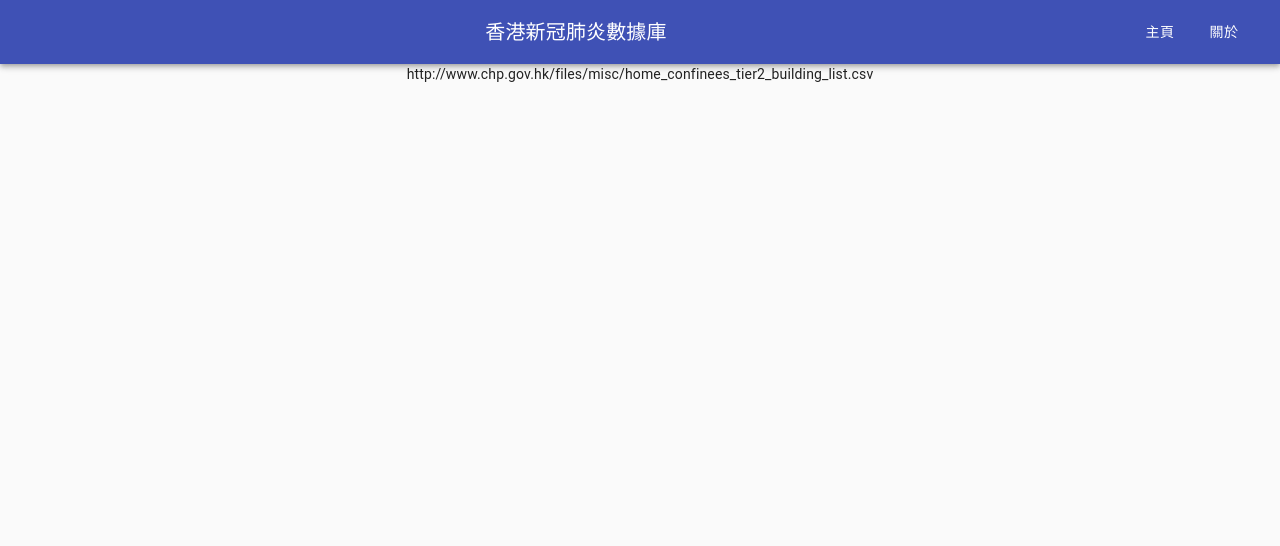
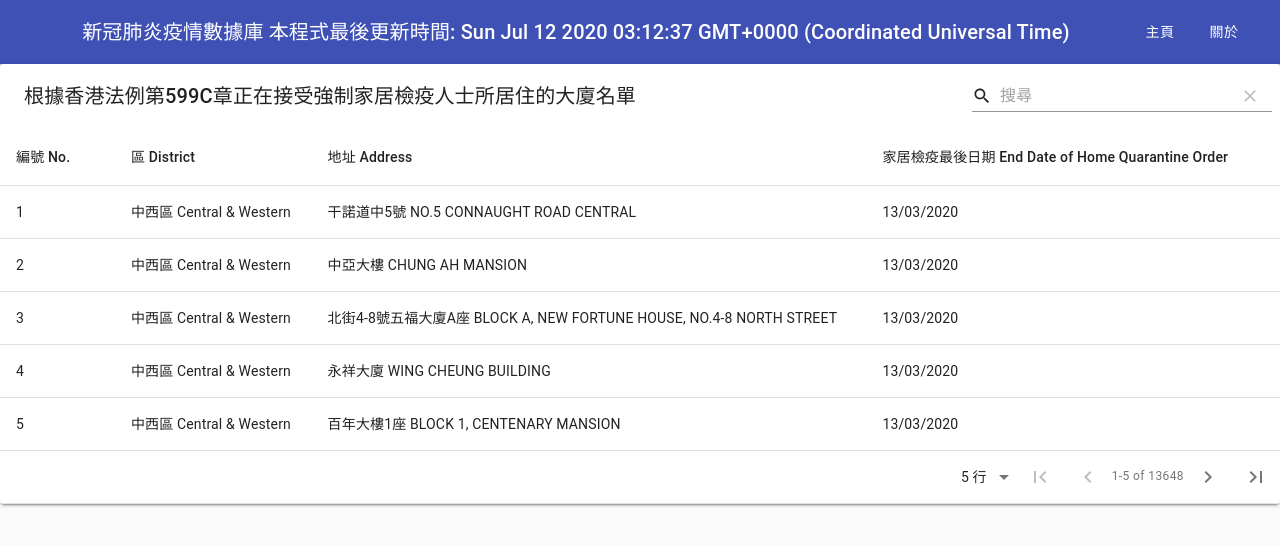
Before and after one commit to johnnyn2/hk-covid-stat, a React (Create React App) app: page / in a window 1280 px wide. Both pictures are taken after a click on the button "根據香港法例第599C章正在接受強制家居檢疫人士所居住的大廈名單". Shown: the top 546 px of the page. Built offline with nearby package versions, Linux system fonts and the light colour scheme.

Commit message:
implement statistic component

```diff
--- a/package.json
+++ b/package.json
@@ -9,6 +9,7 @@
     "@testing-library/react": "^9.5.0",
     "@testing-library/user-event": "^7.2.1",
     "d3-fetch": "^1.2.0",
+    "material-table": "^1.64.0",
     "react": "^16.13.1",
     "react-dom": "^16.13.1",
     "react-scripts": "3.4.1"
--- a/src/components/AppBar.js
+++ b/src/components/AppBar.js
@@ -1,7 +1,6 @@
-import React from 'react';
+import React, {useState, useEffect} from 'react';
 import AppBar from '@material-ui/core/AppBar';
 import Toolbar from '@material-ui/core/Toolbar';
-import IconButton from '@material-ui/core/IconButton';
 import Typography from '@material-ui/core/Typography';
 import InputBase from '@material-ui/core/InputBase';
 import { fade, makeStyles } from '@material-ui/core/styles';
@@ -66,9 +65,9 @@ const useStyles = makeStyles((theme) => ({
 }));
 
 export const CustomAppBar = (props) => {
+  const [date, setDate] = useState(new Date())
+
   const classes = useStyles();
-
-
 
   const handleChangePage = (currentPage) => {
       props.setCurrentPage((prevState) => ({
@@ -82,7 +81,7 @@ export const CustomAppBar = (props) => {
       <AppBar position="static">
         <Toolbar>
           <Typography className={classes.title} variant="h6" noWrap>
-            香港新冠肺炎數據庫
+            {`新冠肺炎疫情數據庫 本程式最後更新時間: ${date}`}
           </Typography>
           <Button color="inherit" onClick={() => handleChangePage(PAGES.MAIN)}>
             主頁
--- a/src/constants/constants.js
+++ b/src/constants/constants.js
@@ -10,5 +10,11 @@ export const STAT_URLS = {
     LATEST: 'latest_situation_of_reported_cases_covid_19_chi.csv',
     CASES: 'enhanced_sur_covid_19_chi.csv',
     BUILDINGS: 'building_list_chi.csv',
-    CONFINEES_BUILDINGS: 'http://www.chp.gov.hk/files/misc/home_confinees_tier2_building_list.csv'
+    CONFINEES_BUILDINGS: 'home_confinees_tier2_building_list.csv'
 }
+export const STAT_TITLE = {
+    LATEST: '本港2019冠狀病毒病的最新情況',
+    CASES: '本港疑似/確診2019冠狀病毒的個案詳情',
+    BUILDINGS: '過去14天內曾有疑似/確診個案居住過的住宅大廈; 或過去 14 天內曾出現兩宗或以上疑似/確診個案的非住宅大廈',
+    CONFINEES_BUILDINGS: '根據香港法例第599C章正在接受強制家居檢疫人士所居住的大廈名單'
+}
--- a/src/pages/About.js
+++ b/src/pages/About.js
@@ -1,4 +1,13 @@
 import React from 'react';
 export const About = () => {
-    return <span>about</span>
+    return (
+        <div>
+            <div>
+                免責聲明：所有資料由政府提供，請自行判斷資料真確性。如要查看csv及pdf數據，請瀏覽<a target="_blank" href="https://data.gov.hk/tc-data/dataset/hk-dh-chpsebcddr-novel-infectious-agent">政府資料一線通網站</a>
+            </div>
+            <div>
+                此應用程式由何瑋健開發，如有任何疑問，請電郵<a href="mailto:johnnyhohohohohoho@gmail.com">johnnyhohohohohoho@gmail.com</a>
+            </div>
+        </div>
+    )
 }
--- a/src/pages/Statistics.js
+++ b/src/pages/Statistics.js
@@ -1,15 +1,92 @@
 import React, {useState, useEffect} from 'react';
-import {STAT_URLS} from '../constants/constants';
-import {csv} from 'd3-fetch'
-import url from '../csv/building_list_chi.csv';
+import {STAT_URLS, STAT_TITLE} from '../constants/constants';
+import {csv} from 'd3-fetch';
+import latest from '../csv/latest_situation_of_reported_cases_covid_19_chi.csv';
+import cases from '../csv/enhanced_sur_covid_19_chi.csv';
+import buildings from '../csv/building_list_chi.csv';
+import confiness from '../csv/home_confinees_tier2_building_list.csv';
+import Tooltip from '@material-ui/core/Tooltip';
+import TablePagination from '@material-ui/core/TablePagination';
+
+import Clear from '@material-ui/icons/Clear';
+import Search from '@material-ui/icons/Search'
+import ViewColumn from '@material-ui/icons/ViewColumn'
+import SaveAlt from '@material-ui/icons/SaveAlt'
+import ChevronLeft from '@material-ui/icons/ChevronLeft'
+import ChevronRight from '@material-ui/icons/ChevronRight'
+import FirstPage from '@material-ui/icons/FirstPage'
+import LastPage from '@material-ui/icons/LastPage'
+import Check from '@material-ui/icons/Check'
+import FilterList from '@material-ui/icons/FilterList'
+import Remove from '@material-ui/icons/Remove'
+import ArrowDownward from "@material-ui/icons/ArrowDownward";
+
+import MaterialTable from 'material-table';
 
 export const Statisitcs = (props) => {
     const initState = {
+        columns: null,
         data: null,
+        title: '',
     }
     const [state, setState] = useState(initState);
     useEffect(() => {
-        csv(url).then(data => console.log(data['columns']))
+        let url = '';
+        let title = '';
+        switch(props.url) {
+            case STAT_URLS.LATEST: url = latest; title = STAT_TITLE.LATEST; break;
+            case STAT_URLS.CASES: url = cases; title = STAT_TITLE.CASES; break;
+            case STAT_URLS.BUILDINGS: url = buildings; title = STAT_TITLE.BUILDINGS; break;
+            case STAT_URLS.CONFINEES_BUILDINGS: url = confiness; title = STAT_TITLE.CONFINEES_BUILDINGS; break;
+        }
+        csv(url).then(csvData => {
+            const data = csvData.filter((row, i) => i !== csvData.length-1);
+            const columns = csvData.columns.map(col => ({title: col, field: col}));
+            console.log('data: ', data);
+            console.log('columns: ', columns);
+            setState((prevState) => ({...prevState, data, columns, title,}))
+        })
     },[])
-    return <span>{props.url}</span>;
+    return (
+        state.data !== null && state.col !== null ?
+            <MaterialTable
+            title={state.title}
+            columns={state.columns}
+            data={state.data}
+            localization={{
+                pagination: {
+                    previousTooltip: '上一頁',
+                    previousAriaLabel: '上一頁',
+                    nextTooltip: '下一頁',
+                    nextAriaLabel: '下一頁',
+                    lastTooltip: '最後一頁',
+                    lastAriaLabel: '最後一頁',
+                    firstTooltip: '第一頁',
+                    firstAriaLabel: '第一頁',
+                    labelRowsSelect: '行',
+                    labelRowsPerPage: '行/頁'
+                },
+                toolbar: {
+                    searchTooltip: '搜尋',
+                    searchPlaceholder: '搜尋'
+                },
+
+            }}
+            icons={{
+                Check: Check,
+                DetailPanel: ChevronRight,
+                Export: SaveAlt,
+                Filter: FilterList,
+                FirstPage: FirstPage,
+                LastPage: LastPage,
+                NextPage: ChevronRight,
+                PreviousPage: ChevronLeft,
+                Search: Search,
+                ThirdStateCheck: Remove,
+                ViewColumn: ViewColumn,
+                ResetSearch: Clear,
+                SortArrow: ArrowDownward
+            }}
+        /> : <span/>
+    );
 }
```
Also changed, not shown: 1 other file (tests, documents, lock files or other folders).
